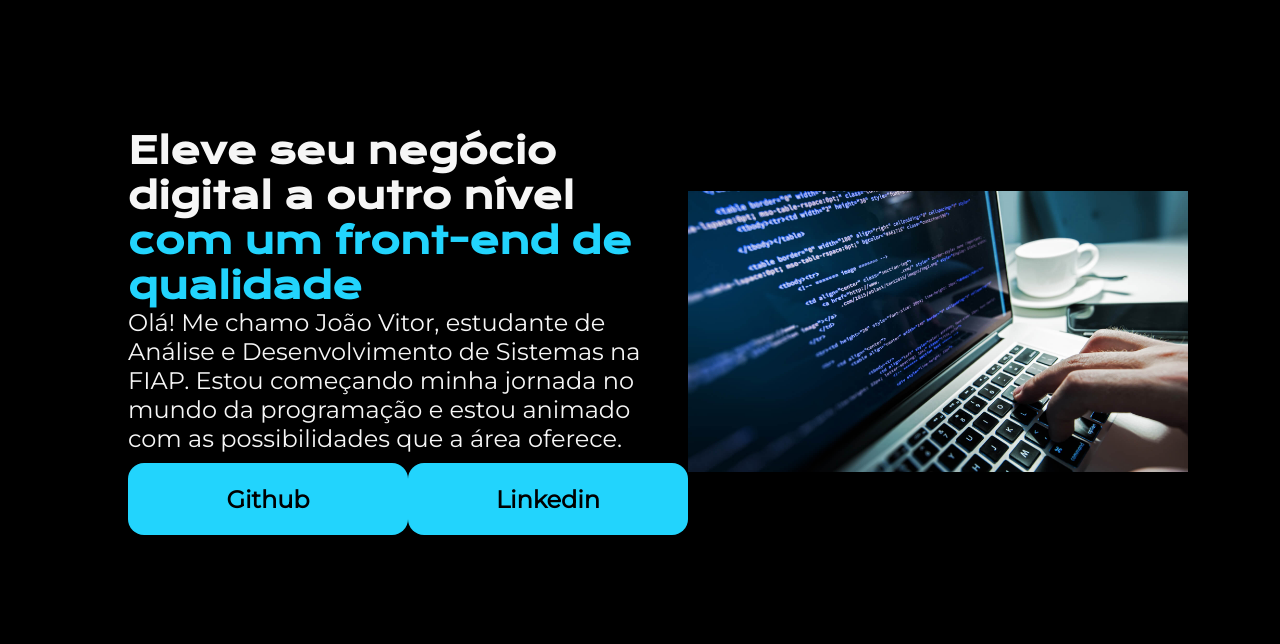
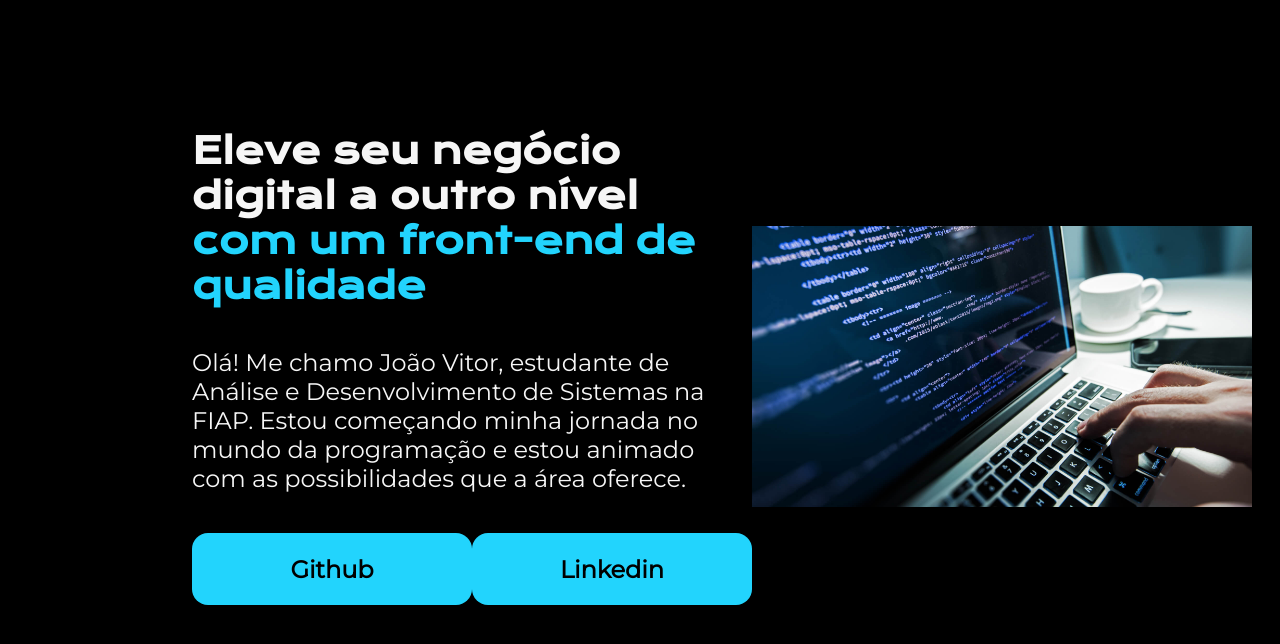
Before and after one commit to JoaovBenjamin/Alura-HTML, a plain HTML site: page index.html in a window 1280 px wide. Drawn offline with nearby package versions, Linux system fonts and the light colour scheme.

Commit message:
Alura HTML

```diff
--- a/style.css
+++ b/style.css
@@ -19,18 +19,21 @@ body{
     display: flex;
     align-items: center;
     justify-content: space-between;
-    margin: 10%;
+    margin: 10% 15%;
 }
 
 img{
-    width: 70%;
+    width: 100%;
     max-width: 500px;
-    height: 70%;
+    height: 100%;
     max-height: 500px;
 }
 
 .conteudo__apresentacao{
     width: 615px;
+    flex-direction: column;
+    display: flex;
+    gap: 40px;
 
 }
 
@@ -60,6 +63,6 @@ img{
     color: black;
     font-family: 'Montserrat', sans-serif;
     font-weight: 600;
-    margin-top: 10px;
+
 
 }
```
